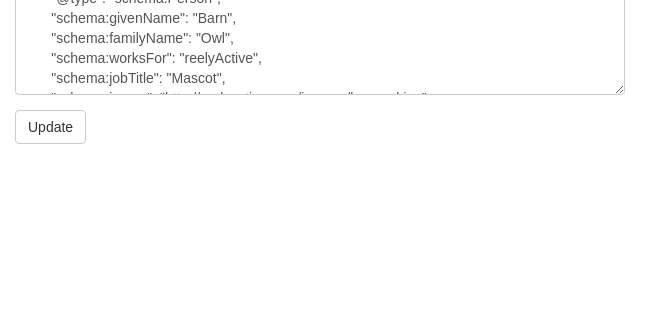
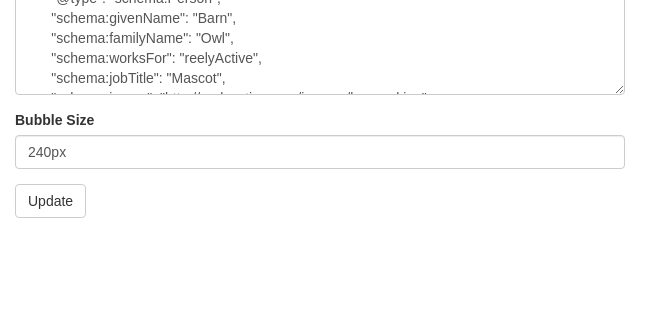
Before and after one commit to reelyactive/cuttlefish, a website: page index.html in a window 1280 px wide. Shown: the part 287-607 px from the top of the page, 0-650 px from the left. Drawn offline with nearby package versions, Linux system fonts and the light colour scheme; some packages are replaced by stand-ins of ours; grey boxes are pictures that could not be loaded; a script that the page names is missing.

Commit message:
Added size option

```diff
--- a/index.html
+++ b/index.html
@@ -46,6 +46,11 @@
                           rows="12" columns="80" ng-model="data">
                 </textarea>
               </div>
+              <div class="form-group">
+                <label for="size">Bubble Size</label>
+                <input type="text" class="form-control" id="size"
+                       ng-model="size" placeholder="240px">
+              </div>
               <button type="submit" class="btn btn-default"
                       ng-click="update(data)"> Update </button>
             </form>
@@ -55,7 +60,7 @@
               <caption> HOW IT IS RENDERED BY CUTTLEFISH </caption>
             </table>
             <div class="bubble-background">
-              <bubble json="json"></bubble>
+              <bubble json="json" size="{{size}}"></bubble>
             </div>
           </div>
         </div>
--- a/js/dashboard.js
+++ b/js/dashboard.js
@@ -43,6 +43,7 @@ angular.module('dashboard', [ 'reelyactive.cuttlefish' ])
   };
 
   $scope.data = JSON.stringify($scope.json, null, '  ');
+  $scope.size = '240px';
 
   $scope.update = function(data) {
     $scope.json = JSON.parse(data);
```
